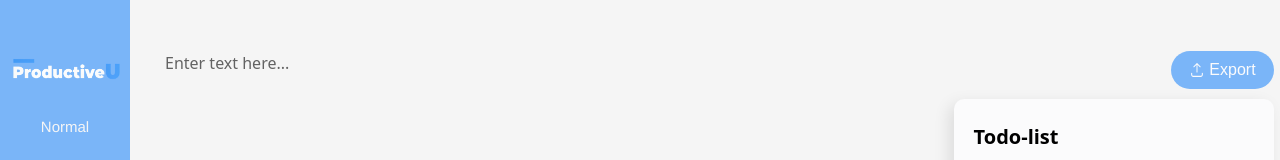
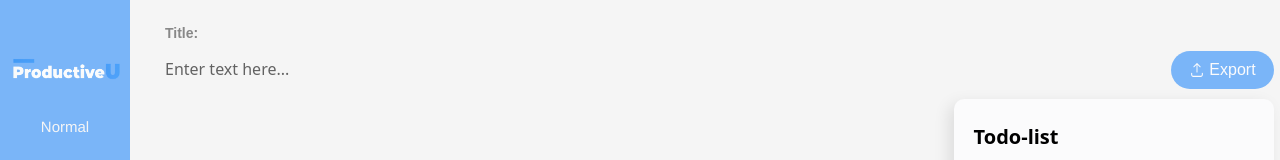
Before and after one commit to IgnacioR97/react-habits, a React (Vite) app: page / in a window 1280 px wide. Shown: the top 160 px of the page. Built offline with nearby package versions, Linux system fonts and the light colour scheme.

Commit message:
Way more than 15 minutes

```diff
--- a/src/components/CustomToolbar.jsx
+++ b/src/components/CustomToolbar.jsx
@@ -1,10 +1,9 @@
 import logo from "../../src/logo-removebg-preview.png";
 import { Quill } from "react-quill";
 
-import { RiFontColor } from "react-icons/ri";
 import { VscListOrdered, VscListUnordered } from "react-icons/vsc";
 import { BsTypeBold, BsTypeItalic } from "react-icons/bs";
-import { AiOutlineUnderline, AiOutlineUnorderedList } from "react-icons/ai";
+import { AiOutlineUnderline } from "react-icons/ai";
 import { BiLink, BiHighlight } from "react-icons/bi";
 import { MdImage } from "react-icons/md";
 import { RxTextAlignCenter } from "react-icons/rx";
@@ -86,7 +85,6 @@ icons.align[
 icons.align[
   "justify"
 ] = `<svg stroke="currentColor" fill="none" stroke-width="0" viewBox="0 0 15 15" height="1em" width="1em" xmlns="http://www.w3.org/2000/svg" className='toolbar-icon'><path fill-rule="evenodd" clip-rule="evenodd" d="M2.5 4C2.22386 4 2 4.22386 2 4.5C2 4.77614 2.22386 5 2.5 5H12.5C12.7761 5 13 4.77614 13 4.5C13 4.22386 12.7761 4 12.5 4H2.5ZM2 7.5C2 7.22386 2.22386 7 2.5 7H12.5C12.7761 7 13 7.22386 13 7.5C13 7.77614 12.7761 8 12.5 8H2.5C2.22386 8 2 7.77614 2 7.5ZM2 10.5C2 10.2239 2.22386 10 2.5 10H12.5C12.7761 10 13 10.2239 13 10.5C13 10.7761 12.7761 11 12.5 11H2.5C2.22386 11 2 10.7761 2 10.5Z" fill="currentColor"></path></svg>`;
-
 icons.link = <BiLink className="toolbar-icon" />;
 icons.image = <MdImage className="toolbar-icon" />;
 
--- a/src/components/TextEditor.jsx
+++ b/src/components/TextEditor.jsx
@@ -22,6 +22,14 @@ const App = () => {
   return (
     <div className="container">
       <CustomToolbar />
+      <div className="text-editor">
+        <input
+          type="text"
+          className="title"
+          placeholder="Title:"
+          data-form-type="other"
+        />
+        {/* <p className="word-count">{value.length - 7}</p> */}
         <ReactQuill
           value={value}
           onChange={handleChange}
@@ -29,6 +37,7 @@ const App = () => {
           placeholder="Enter text here..."
         />
       </div>
+    </div>
   );
 };
 
--- a/src/index.css
+++ b/src/index.css
@@ -99,6 +99,29 @@ main {
   gap: 2rem;
 }
 
+.title {
+  font-weight: 700;
+  width: 20rem;
+  margin: 2rem 0 0 1rem;
+  border: 0;
+  background-color: transparent;
+  font-size: 1.4rem;
+  padding: 0.4rem;
+  color: var(--main-text);
+  border: 1px dotted transparent;
+  transition: all .3s linear;
+  border-radius: 5px;
+}
+
+.title::placeholder {
+  color: #888;
+}
+
+.title:focus {
+  outline: none;
+  border: 1px solid grey;
+}
+
 .ql-toolbar.ql-snow {
   z-index: 1;
   border: none;
@@ -158,8 +181,8 @@ main {
 
 .ql-container {
   width: 62vw;
-  height: 90vh;
-  margin: 5% auto 0 auto;
+  height: 89vh;
+  margin: 0% auto 0 auto;
   background-color: transparent;
 }
 
@@ -180,7 +203,6 @@ main {
   font-style: normal;
 }
 
-
 .logo {
   z-index: 2;
   width: 13rem;
@@ -189,19 +211,50 @@ main {
   margin-bottom: 0.5rem;
 }
 
+/* Toolbar */
+.toolbar-icon,
+.ql-toolbar.ql-snow .ql-picker-label {
+  color: #f5f5f5;
+  position: relative;
+  display: flex;
+  align-items: center;
+  justify-content: center;
+  gap: 2rem;
+  transition: all .1s linear;
+}
+
+.ql-snow .ql-picker.ql-header .ql-picker-label::before,
+.ql-snow .ql-picker.ql-header .ql-picker-item::before {
+  content: 'Normal';
+  font-size: 1.5rem;
+  font-weight: 400;
+}
+
+.ql-format {
+  display: inline-block;
+}
+
+.toolbar-icon,
+.ql-toolbar.ql-snow .ql-picker-label {
+  margin: 0;
+  padding: 0;
+}
+
+.ql-toolbar.ql-snow .ql-picker-label:hover,
+.container .toolbar .toolbar-icon:hover {
+  color: var(--color-secondary);
+}
+
+.ql-toolbar.ql-snow .ql-formats {
+  margin-right: 0;
+}
+
+.container .toolbar .ql-active svg {
+  color: var(--color-secondary);
+}
+
 .main {
   overflow: hidden;
-}
-
-/* Title */
-.title-container {
-  position: absolute;
-  top: 2%;
-  left: 10%;
-  transform: translate(8%, 60%);
-  display: flex;
-  gap: 2rem;
-  align-items: center;
 }
 
 /* //////////////////// CARDS //////////////////// */
@@ -648,44 +701,3 @@ main {
 .selector.active {
   background-color: var(--color-primary);
 }
-
-/* Toolbar */
-.toolbar-icon,
-.ql-toolbar.ql-snow .ql-picker-label {
-  color: #f5f5f5;
-  position: relative;
-  display: flex;
-  align-items: center;
-  justify-content: center;
-  gap: 2rem;
-}
-
-.ql-snow .ql-picker.ql-header .ql-picker-label::before,
-.ql-snow .ql-picker.ql-header .ql-picker-item::before {
-  content: 'Normal';
-  font-size: 1.5rem;
-  font-weight: 400;
-}
-
-.ql-format {
-  display: inline-block;
-}
-
-.toolbar-icon,
-.ql-toolbar.ql-snow .ql-picker-label {
-  margin: 0;
-  padding: 0;
-}
-
-.ql-toolbar.ql-snow .ql-picker-label:hover,
-.container .toolbar .toolbar-icon:hover {
-  color: var(--color-secondary);
-}
-
-.ql-toolbar.ql-snow .ql-formats {
-  margin-right: 0;
-}
-
-.container .toolbar .ql-active svg {
-  color: var(--color-secondary);
-}
```
Lines whose indentation alone changed are shown as unchanged.
